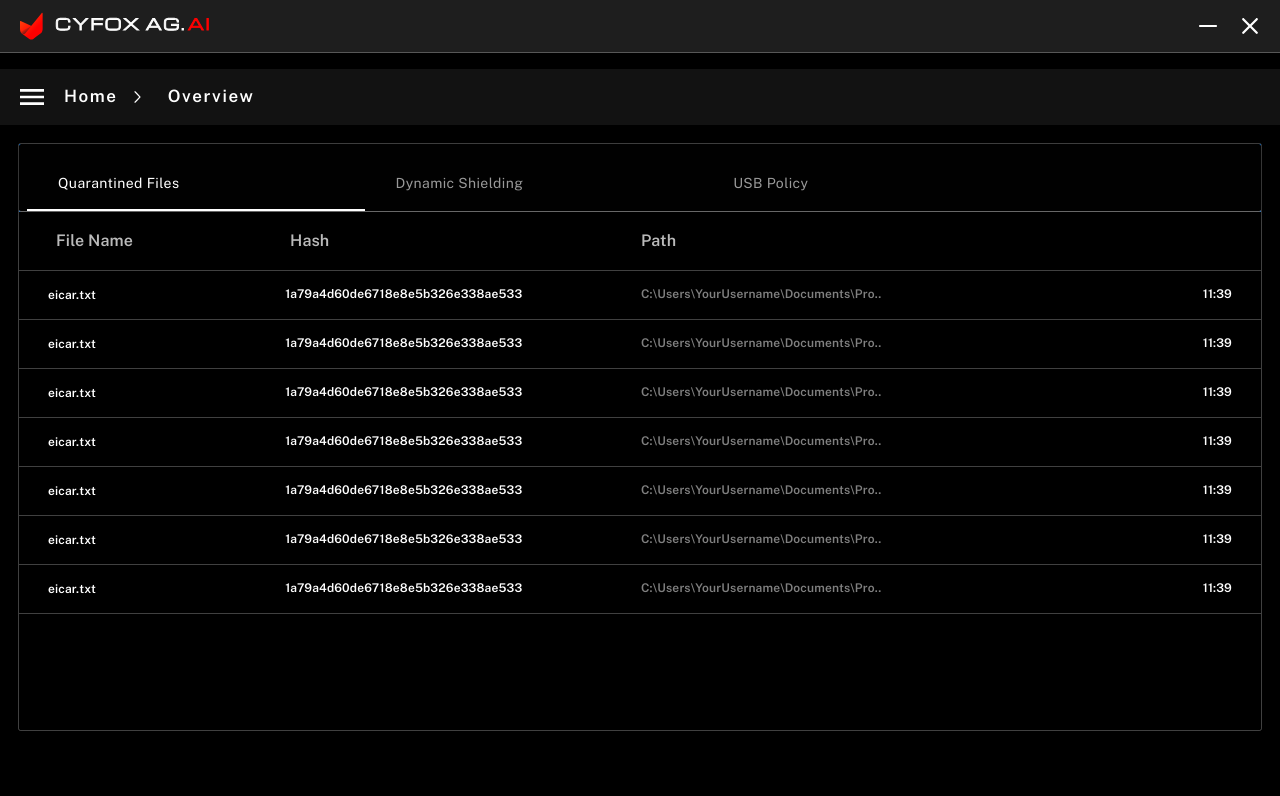
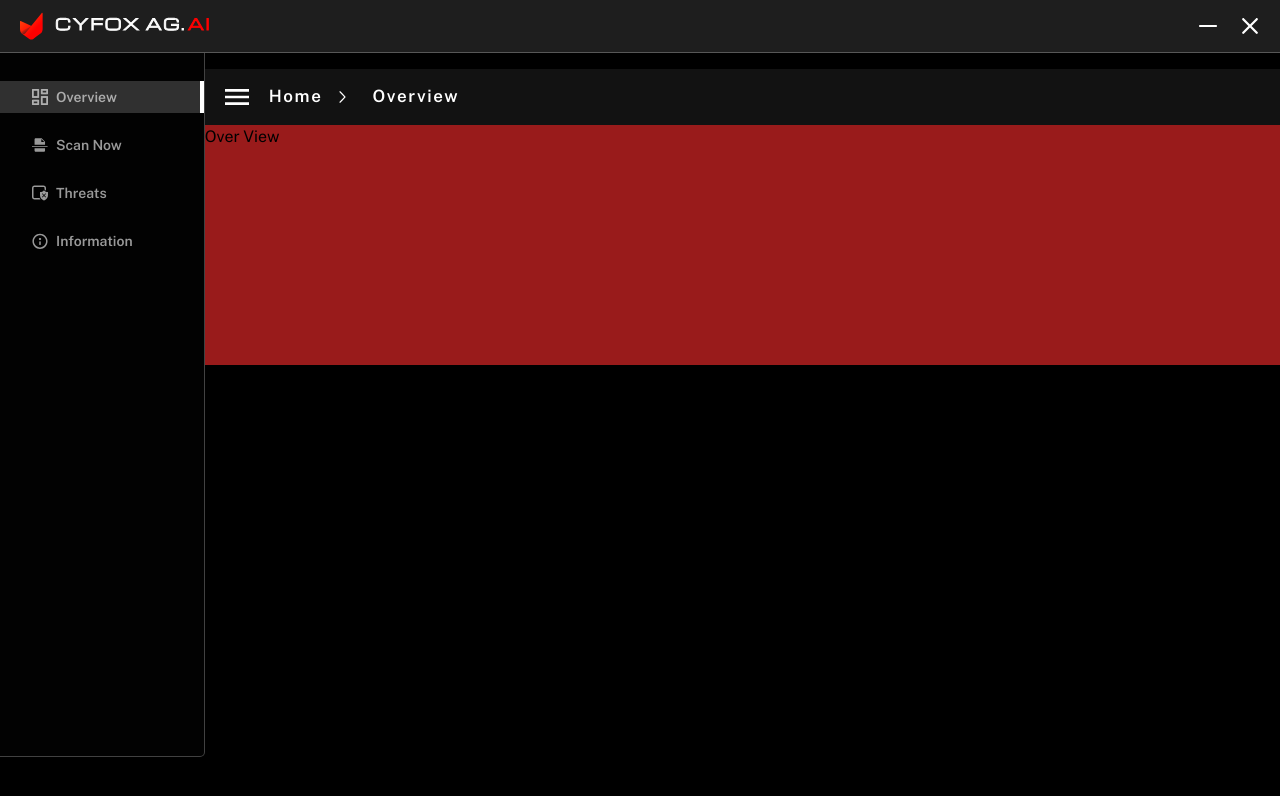
Before and after one commit to Bilalkhanmadakhail/electron-Frontend, a React (Create React App) app: page / in a window 1280 px wide. Shown: the top 796 px of the page. Built offline with nearby package versions, Linux system fonts and the light colour scheme.

Commit message:
routing done

```diff
--- a/package.json
+++ b/package.json
@@ -6,6 +6,7 @@
   "dependencies": {
     "@emotion/react": "^11.11.3",
     "@emotion/styled": "^11.11.0",
+    "@grafana/ui": "^10.2.3",
     "@mui/material": "^5.15.2",
     "@testing-library/jest-dom": "^5.17.0",
     "@testing-library/react": "^13.4.0",
--- a/src/App.js
+++ b/src/App.js
@@ -1,11 +1,11 @@
 import logo from "./logo.svg";
 import "./App.css";
-import Layout1 from "./layout/Layout1";
+import Layout from "./layout/Layout1";
 
 function App() {
   return (
     <div className="App ">
-      <Layout1 />
+      <Layout/>
     </div>
   );
 }
--- /dev/null
+++ b/src/infomation/components/Information.js
@@ -0,0 +1,13 @@
+import React, {  } from "react";
+
+const Information = () => {
+  return (
+    <>
+      <div className="flex h-[30vh] bg-red-800 w-[100%]">
+        <p>Information</p>
+      </div>
+    </>
+  );
+};
+
+export default Information;
--- /dev/null
+++ b/src/infomation/index.js
@@ -0,0 +1,37 @@
+import React, { useState } from "react";
+import SideBar from "../components/SideBar";
+import NavBar from "../components/NavBar";
+import Information from "./components/Information";
+const Index = ({ onSetActiveItem, onSetSidebarVisible }) => {
+    const [sidebarVisible, setSidebarVisible] = useState(true);
+    const [activeItem, setActiveItem] = useState(3);
+
+    const toggleSidebar = () => {
+        setSidebarVisible(!sidebarVisible);
+        onSetSidebarVisible(!sidebarVisible);
+    };
+
+    // Function to update activeItem and pass it to the parent
+    const updateActiveItem = (newActiveItem) => {
+        setActiveItem(newActiveItem);
+        onSetActiveItem(newActiveItem);
+    };
+
+    const main = sidebarVisible ? "84%" : "100%";
+    const sidebarWidth = sidebarVisible ? "16%" : "0%";
+    return (
+        <>
+            <div className="flex w-[100%]">
+                <div style={{ width: sidebarWidth }}>
+                <SideBar isVisible={sidebarVisible} activeItem={activeItem} setActiveItem={updateActiveItem} />
+                </div>
+                <div style={{ width: main }}>
+                <NavBar onToggleSidebar={toggleSidebar} activeItem={activeItem} />
+                    <Information />
+                </div>
+            </div>
+        </>
+    );
+};
+
+export default Index;
--- a/src/layout/Layout1.js
+++ b/src/layout/Layout1.js
@@ -1,8 +1,26 @@
-import React from "react";
+import React, { useState } from "react";
 import Header from "../components/Header";
+import Threats from "../threats/Threats";
+import OverView from "../overview/index";
+import Information from "../infomation/index";
+import ScanNow from '../scannow/index';
 
-import Main from "../threats/Index";
 const Layout = () => {
+  const [activeItem, setActiveItem] = useState(0);
+  const [sidebarVisible, setSidebarVisible] = useState(false);
+
+  // Callback function to update activeItem in Layout component
+  const handleSetActiveItem = (newActiveItem) => {
+    setActiveItem(newActiveItem);
+  };
+
+  // Callback function to update sidebarVisible in Layout component
+  const handleSetSidebarVisible = (newSidebarVisible) => {
+    setSidebarVisible(newSidebarVisible);
+  };
+
+  console.log(activeItem, sidebarVisible);
+
   return (
     <>
       <div className="h-screen overflow-hidden bg-[#000]">
@@ -10,8 +28,11 @@ const Layout = () => {
           <Header />
         </div>
         <div className="w-[100%] flex ">
-          <div className="w-[100%] ">
-            <Main />
+          <div className="w-[100%]">
+            {activeItem === 0 && <OverView onSetActiveItem={handleSetActiveItem} onSetSidebarVisible={handleSetSidebarVisible}  />}
+            {activeItem === 1 && <ScanNow onSetActiveItem={handleSetActiveItem} onSetSidebarVisible={handleSetSidebarVisible}  />}
+            {activeItem === 2 && <Threats onSetActiveItem={handleSetActiveItem} onSetSidebarVisible={handleSetSidebarVisible}  />}
+            {activeItem === 3 && <Information onSetActiveItem={handleSetActiveItem} onSetSidebarVisible={handleSetSidebarVisible} />}
           </div>
         </div>
       </div>
--- /dev/null
+++ b/src/overview/components/Overview.js
@@ -0,0 +1,13 @@
+import React, {  } from "react";
+
+const Overview = () => {
+  return (
+    <>
+      <div className="flex h-[30vh] bg-red-800 w-[100%]">
+        <p>Over View</p>
+      </div>
+    </>
+  );
+};
+
+export default Overview;
--- /dev/null
+++ b/src/overview/index.js
@@ -0,0 +1,39 @@
+import React, { useState } from "react";
+import SideBar from "../components/SideBar";
+import NavBar from "../components/NavBar";
+import Overview from "./components/Overview";
+
+const Index = ({ onSetActiveItem, onSetSidebarVisible}) => {
+  const [sidebarVisible, setSidebarVisible] = useState(true);
+  const [activeItem, setActiveItem] = useState(0);
+
+  const toggleSidebar = () => {
+    setSidebarVisible(!sidebarVisible);
+    onSetSidebarVisible(!sidebarVisible);
+  };
+
+  // Function to update activeItem and pass it to the parent
+  const updateActiveItem = (newActiveItem) => {
+    setActiveItem(newActiveItem);
+    onSetActiveItem(newActiveItem);
+  };
+
+  const main = sidebarVisible ? "84%" : "100%";
+  const sidebarWidth = sidebarVisible ? "16%" : "0%";
+
+  return (
+    <>
+      <div className="flex w-[100%]">
+        <div style={{ width: sidebarWidth }}>
+          <SideBar isVisible={sidebarVisible} activeItem={activeItem} setActiveItem={updateActiveItem} />
+        </div>
+        <div style={{ width: main }}>
+          <NavBar onToggleSidebar={toggleSidebar} activeItem={activeItem} />
+          <Overview />
+        </div>
+      </div>
+    </>
+  );
+};
+
+export default Index;
--- /dev/null
+++ b/src/scannow/components/ScanNow.js
@@ -0,0 +1,13 @@
+import React, {  } from "react";
+
+const ScanNow = () => {
+  return (
+    <>
+      <div className="flex h-[30vh] bg-red-800 w-[100%]">
+        <p>Scan Now</p>
+      </div>
+    </>
+  );
+};
+
+export default ScanNow;
--- /dev/null
+++ b/src/scannow/index.js
@@ -0,0 +1,38 @@
+import React, { useState } from "react";
+import SideBar from "../components/SideBar";
+import NavBar from "../components/NavBar";
+import ScanNow from "./components/ScanNow";
+const Index = ({ onSetActiveItem,  onSetSidebarVisible }) => {
+  const [sidebarVisible, setSidebarVisible] = useState(true);
+  const [activeItem, setActiveItem] = useState(1);
+
+  const toggleSidebar = () => {
+    setSidebarVisible(!sidebarVisible);
+    onSetSidebarVisible(!sidebarVisible);
+  };
+
+  // Function to update activeItem and pass it to the parent
+  const updateActiveItem = (newActiveItem) => {
+    setActiveItem(newActiveItem);
+    onSetActiveItem(newActiveItem);
+  };
+
+  const main = sidebarVisible ? "84%" : "100%";
+  const sidebarWidth = sidebarVisible ? "16%" : "0%";
+
+  return (
+    <>
+      <div className="flex w-[100%]">
+        <div style={{ width: sidebarWidth }}>
+          <SideBar isVisible={sidebarVisible} activeItem={activeItem} setActiveItem={updateActiveItem} />
+        </div>
+        <div style={{ width: main }}>
+          <NavBar onToggleSidebar={toggleSidebar} activeItem={activeItem} />
+          <ScanNow />
+        </div>
+      </div>
+    </>
+  );
+};
+
+export default Index;
--- a/src/threats/Index.js
+++ b/src/threats/Threats.js
@@ -2,21 +2,24 @@ import React, { useState } from "react";
 import SideBar from "../components/SideBar";
 import NavBar from "../components/NavBar";
 import Tabs from "../threats/components/Tabs";
-const Index = () => {
-  const [sidebarVisible, setSidebarVisible] = useState(false);
-
+const Index = ({onSetActiveItem,  onSetSidebarVisible}) => {
+  const [sidebarVisible, setSidebarVisible] = useState(true);
   const toggleSidebar = () => {
     setSidebarVisible(!sidebarVisible);
+    onSetSidebarVisible(!sidebarVisible);
+  };
+  const updateActiveItem = (newActiveItem) => {
+    setActiveItem(newActiveItem);
+    onSetActiveItem(newActiveItem);
   };
   const main = sidebarVisible ? "84%" : "100%";
   const sidebarWidth = sidebarVisible ? "16%" : "0%";
-  const [activeItem, setActiveItem] = useState(0);
-
+  const [activeItem, setActiveItem] = useState(2);
   return (
     <>
       <div className="flex w-[100%]">
         <div style={{ width: sidebarWidth }}>
-          <SideBar isVisible={sidebarVisible} activeItem={activeItem} setActiveItem={setActiveItem}/>
+        <SideBar isVisible={sidebarVisible} activeItem={activeItem} setActiveItem={updateActiveItem} />
         </div>
         <div style={{ width: main }}>
           <NavBar onToggleSidebar={toggleSidebar} activeItem={activeItem}/>
@@ -26,5 +29,4 @@ const Index = () => {
     </>
   );
 };
-
 export default Index;
--- a/src/threats/components/Qurantine.js
+++ b/src/threats/components/Qurantine.js
@@ -10,6 +10,7 @@ import Box from "@mui/material/Box";
 import Typography from "@mui/material/Typography";
 import Tooltip, { tooltipClasses } from "@mui/material/Tooltip";
 import { styled } from "@mui/material/styles";
+import { Button } from '@grafana/ui';
 
 const LightTooltip = styled(({ className, ...props }) => (
   <Tooltip {...props} classes={{ popper: className }} />
@@ -209,15 +210,18 @@ const Qurantine = () => {
                             </div>
                           </div>
                           <div className="flex justify-end">
-                            <buttn
+                            <Button
                               onClick={handleClose}
-                              className="rounded-[2.5px] cursor-pointer mb-[14px] mr-[18px] border border-white bg-[#2A2A2A] w-16  h-6 "
+                              variant="primary"
+                              // className="rounded-[2.5px] cursor-pointer mb-[14px] mr-[18px] border border-white bg-[#2A2A2A] w-16  h-6 "
                             >
                               <p className="px-4 py-1 text-[12px] font-sansmed leading-4 text-[#fff]">
                                 {" "}
                                 Close
                               </p>
-                            </buttn>
+                            </Button>
+
+
                           </div>
                         </Box>
                       </Modal>
```
Also changed, not shown: src/components/SideBar.js (+1 -10 lines), 1 other file (tests, documents, lock files or other folders).
